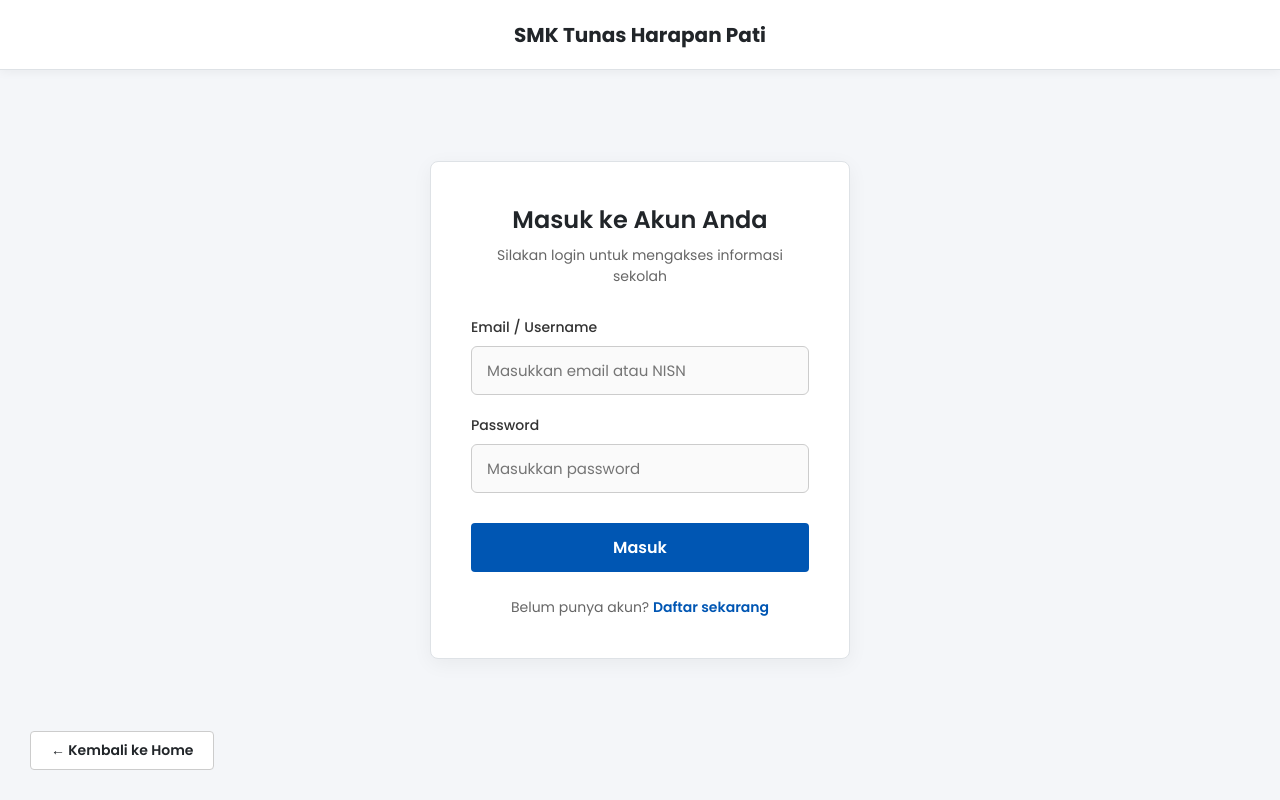
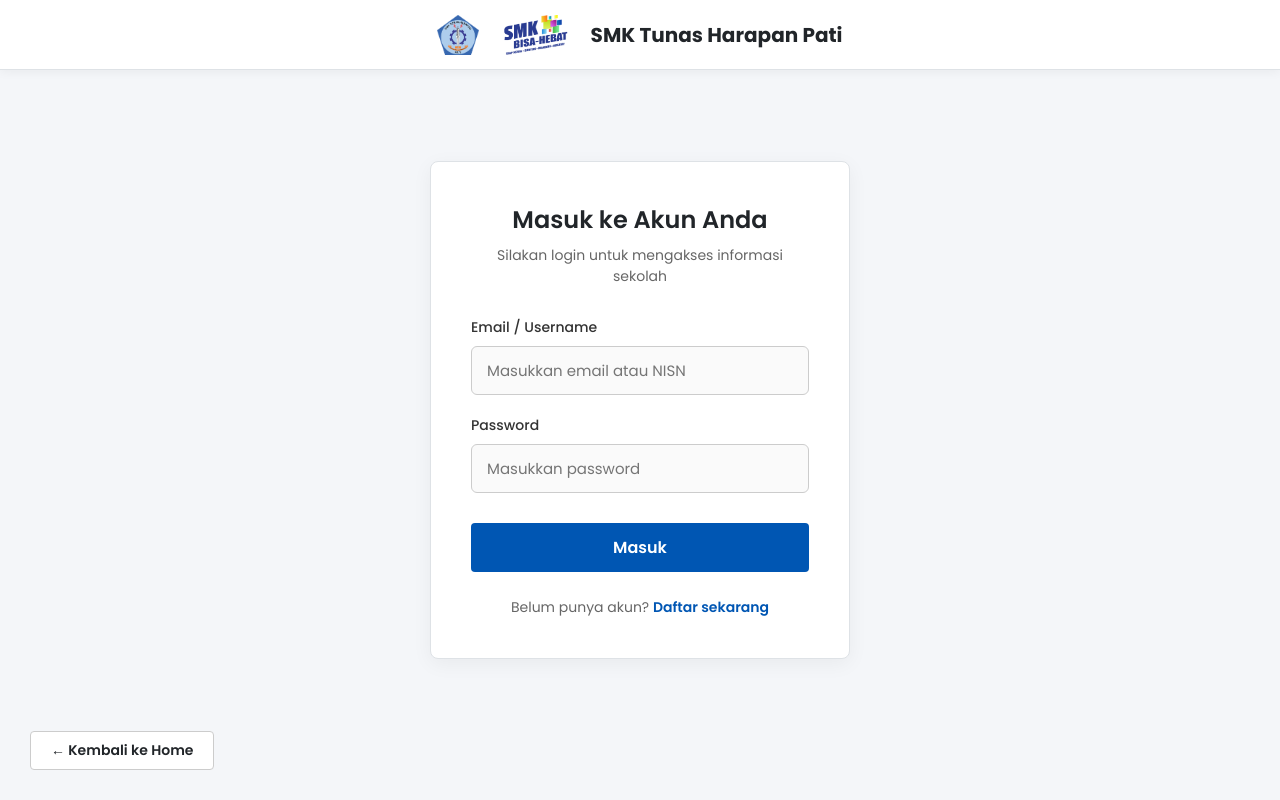
Before and after one commit to Faisal-wb/Project_INFOS_PIC, a Vue app in the folder frondendinfos/: page /login in a window 1280 px wide. Built offline with nearby package versions, Linux system fonts and the light colour scheme.

Commit message:
Add school and vokasi logos to navbars

```diff
--- a/frondendinfos/src/views/AdminView.vue
+++ b/frondendinfos/src/views/AdminView.vue
@@ -184,7 +184,9 @@ function handleBeranda() {
     <!-- Admin Navbar -->
     <nav class="navbar">
       <div class="navbar-container">
-        <div class="brand">
+        <div class="brand" style="display: flex; align-items: center; gap: 15px;">
+          <img src="../assets/logo.png" alt="Logo SMK" style="height: 40px; width: auto;" />
+          <img src="../assets/Vokasi-Indonesia.png" alt="Logo Vokasi" style="height: 40px; width: auto;" />
           <span class="brand-text">SMK Tunas Harapan Pati</span>
         </div>
         <div class="nav-action">
--- a/frondendinfos/src/views/BerandaView.vue
+++ b/frondendinfos/src/views/BerandaView.vue
@@ -142,7 +142,9 @@ async function addComment() {
     <!-- Navbar -->
     <nav class="navbar">
       <div class="navbar-container">
-        <div class="brand">
+        <div class="brand" style="display: flex; align-items: center; gap: 15px;">
+          <img src="../assets/logo.png" alt="Logo SMK" style="height: 40px; width: auto;" />
+          <img src="../assets/Vokasi-Indonesia.png" alt="Logo Vokasi" style="height: 40px; width: auto;" />
           <span class="brand-text">SMK Tunas Harapan Pati</span>
         </div>
         <div class="nav-action">
--- a/frondendinfos/src/views/LoginView.vue
+++ b/frondendinfos/src/views/LoginView.vue
@@ -52,7 +52,9 @@ function handleKembali() {
     <!-- Navbar (Sederhana tanpa menu) -->
     <nav class="navbar">
       <div class="navbar-container">
-        <div class="brand">
+        <div class="brand" style="display: flex; align-items: center; gap: 15px;">
+          <img src="../assets/logo.png" alt="Logo SMK" style="height: 40px; width: auto;" />
+          <img src="../assets/Vokasi-Indonesia.png" alt="Logo Vokasi" style="height: 40px; width: auto;" />
           <span class="brand-text">SMK Tunas Harapan Pati</span>
         </div>
       </div>
```
Also changed, not shown: frondendinfos/src/components/Navbar.vue (+3 -6 lines), frondendinfos/src/assets/logo.png (renamed from frondendinfos/src/assets/Untitled - May 29, 2026 at 08.45.09.png).
